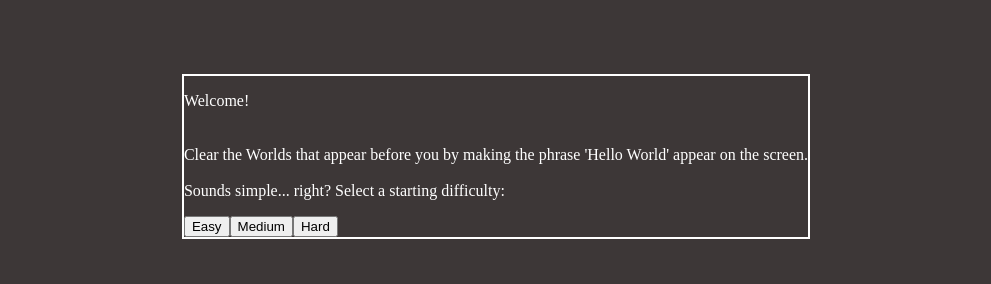
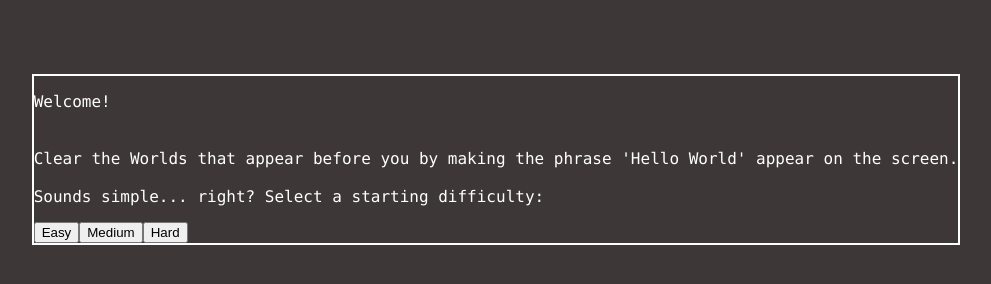
Before and after one commit to Michael01155D/Hello_Worlds, a plain HTML site: page index.html in a window 1280 px wide. Shown: the part 132-416 px from the top of the page, without its empty margins (144-1135 px from the left). Drawn offline with Linux system fonts and the light colour scheme.

Commit message:
update font for start screen

```diff
--- a/styles.css
+++ b/styles.css
@@ -61,4 +61,5 @@ justify-content: center;
 
 #start_screen {
     white-space: pre;
+    font-family: consolas, 'Times New Roman', Times, serif;
 }
```
